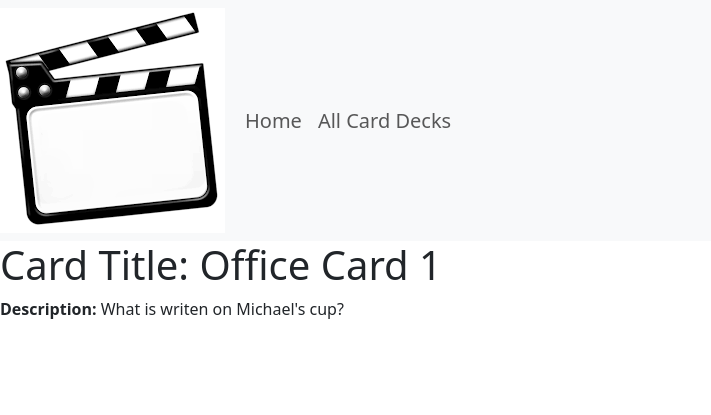
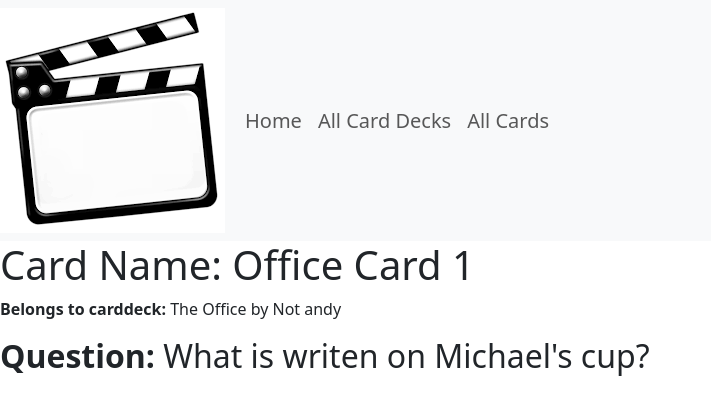
Before and after one commit to abruce747/cs3300_trivia, a Django app: page /cards/2 in a window 1280 px wide. Shown: the top 415 px of the page, without its empty margins (0-711 px from the left). Run offline with Django 4.2, Linux system fonts and the light colour scheme; data comes from the database, SQL or seed files in the repository; some libraries are stand-ins or nearby versions.

Commit message:
Still need to fix issue with cards not appearing within their decks. Likely a urls or views issue. Will be adding question options soon.

```diff
--- a/trivia_app/templates/trivia_app/base_template.html
+++ b/trivia_app/templates/trivia_app/base_template.html
@@ -23,6 +23,7 @@
                     <div class="navbar-nav">
                         <a class="nav-link" href="{% url 'index' %}">Home</a>
                         <a class="nav-link" href="{% url 'carddecks' %}">All Card Decks</a>
+                        <a class="nav-link" href="{% url 'cards' %}">All Cards</a>
                     </div>
                 </div>
             </div>
--- a/trivia_app/templates/trivia_app/card_detail.html
+++ b/trivia_app/templates/trivia_app/card_detail.html
@@ -1,9 +1,9 @@
 {% extends 'trivia_app/base_template.html' %}
 
 {% block content %}
-    <h1>Card Title: {{ card.title }}</h1>
+    <h1>Card Name: {{ card.title }}</h1>
 
-    <p><strong>Description: </strong> {{ card.question }}</p>
-    <!--<p><strong>Belongs to carddeck: </strong> {{ project.portfolio.title }}</p>-->
+    <p><strong>Belongs to carddeck: </strong> {{ card.carddeck.title }} by {{ card.carddeck.user.name }}</p>
+    <h2><strong>Question: </strong> {{ card.question }}</h2>
 
 {% endblock %}
--- a/trivia_app/urls.py
+++ b/trivia_app/urls.py
@@ -15,7 +15,9 @@ urlpatterns = [
     path('user/<int:pk>', views.UserDetailView.as_view(), name='user-detail'),
 
     path('carddecks/',views.CardDeckListView.as_view(),name='carddecks'),
+    #path('carddecks/<int:pk>',views.CardDeckDetailView.as_view(),name='carddeck-detail'),
     path('carddecks/<int:pk>',views.CardDeckDetailView.as_view(),name='carddeck-detail'),
+
 
     path('cards/',views.CardListView.as_view(),name='cards'),
     path('cards/<int:pk>',views.CardDetailView.as_view(),name='card-detail'),
--- a/trivia_app/views.py
+++ b/trivia_app/views.py
@@ -27,6 +27,12 @@ def index(request):
    active_carddecks = CardDeck.objects.all().filter(is_active='True')
    return render( request, 'trivia_app/index.html', {'carddeck_list':active_carddecks})
 
+def cards(request):
+   associated_cards = Card.objects.all()
+   print("/n/nAssociated cards===============/n")
+   print(associated_cards)
+   print("/n/n")
+   return render(request, 'trivia_app/card_list.html', {'card_list':associated_cards})
 
 class UserListView(generic.ListView):
    model = User
@@ -37,6 +43,7 @@ class UserDetailView(generic.DetailView):
 class CardDeckDetailView(generic.DetailView):
    model = CardDeck
 
+
 class CardDeckListView(generic.ListView):
    model = CardDeck
 
```
